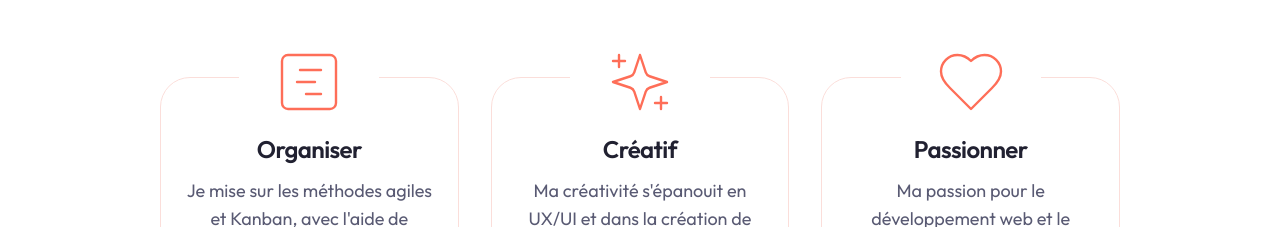
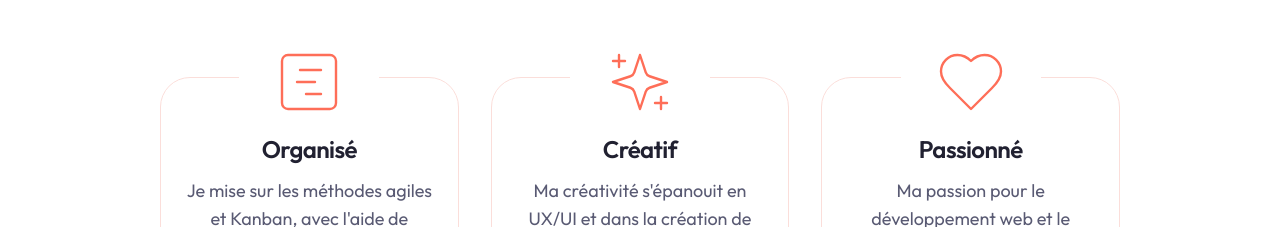
Before and after one commit to Onijjam/portfolio-web-v1, a Next.js app: page / in a window 1280 px wide. Shown: the part 1740-1967 px from the top of the page. Built offline with nearby package versions, Linux system fonts and the light colour scheme.

Commit message:
Update : Textes Qualités

```diff
--- a/components/Quality.jsx
+++ b/components/Quality.jsx
@@ -11,7 +11,7 @@ import {
 const qualityData = [
     {
         icon: <GanttChartSquare size={72} strokeWidth={0.8} />,
-        title: 'Organiser',
+        title: 'Organisé',
         description: 'Je mise sur les méthodes agiles et Kanban, avec l\'aide de Notion et Jira, pour gérer mes projets de façon organisée et efficace.',
     },
     {
@@ -21,7 +21,7 @@ const qualityData = [
     },
     {
         icon: <Heart size={72} strokeWidth={0.8} />,
-        title: 'Passionner',
+        title: 'Passionné',
         description: 'Ma passion pour le développement web et le design me permet de donner vie aux idées, transformant les projets en réalités.',
     },
 ]
```
